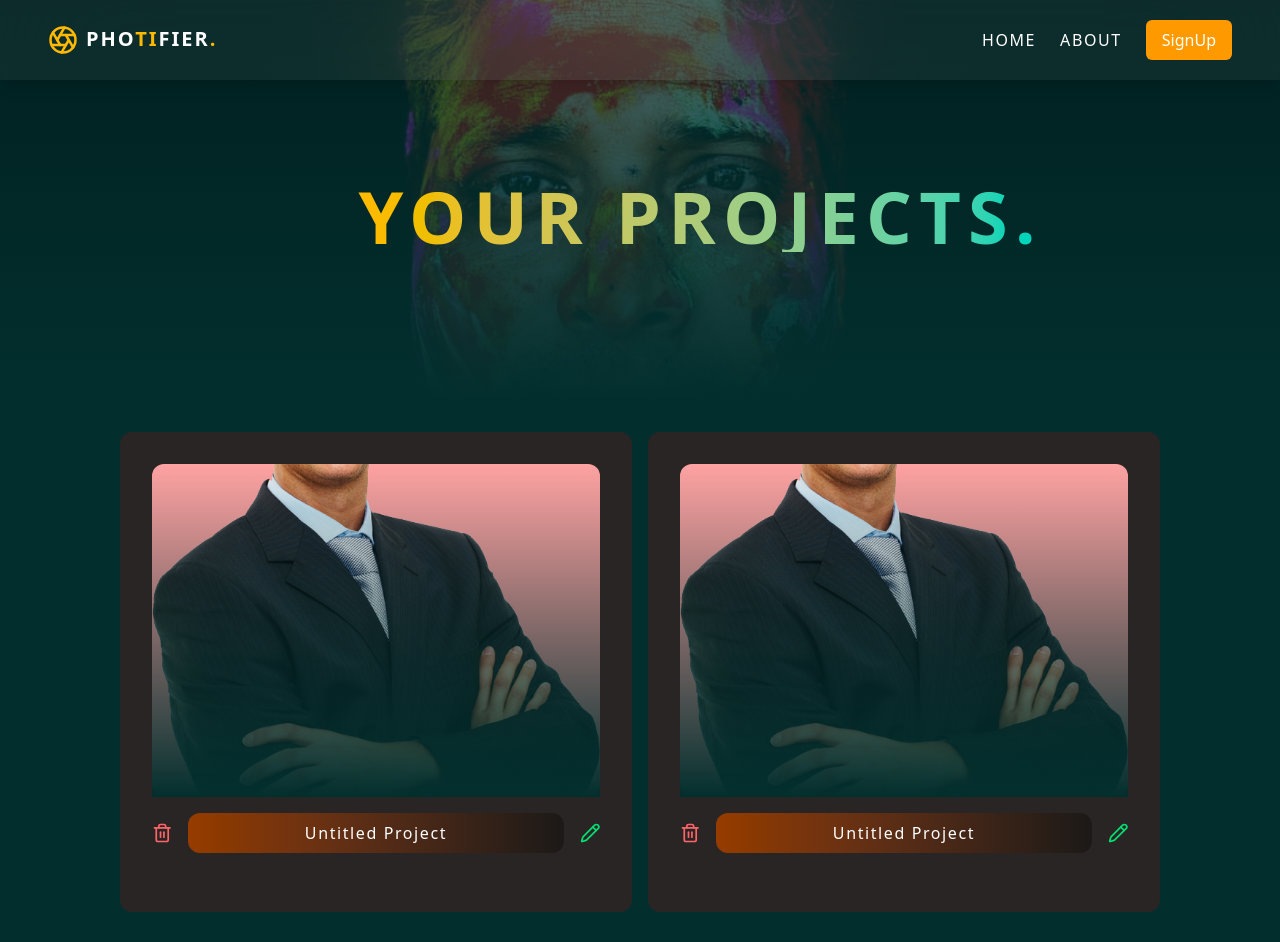
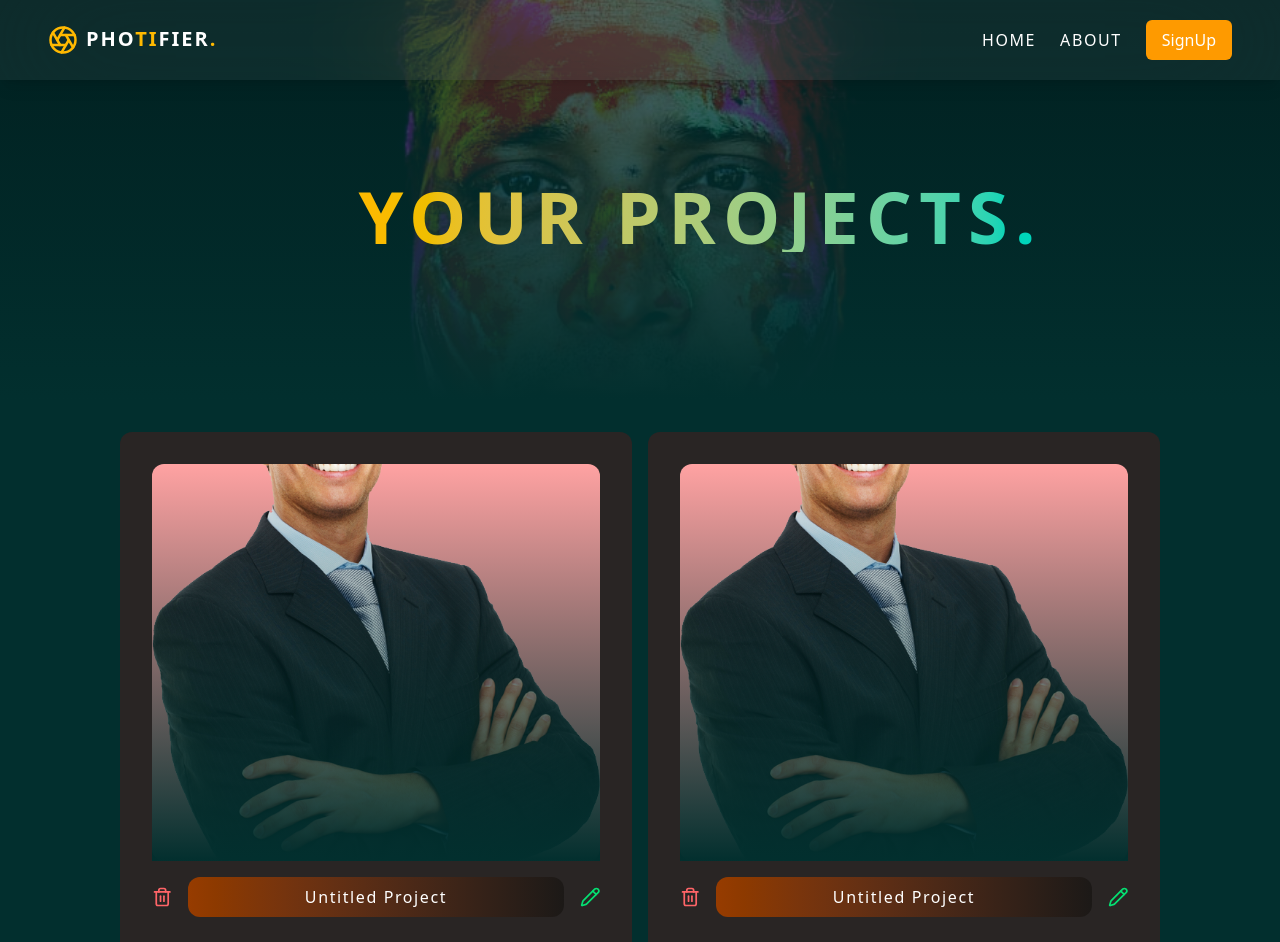
Before and after one commit to mainprins/photo-editor, a React (Vite) app in the folder frontend/: page /lists in a window 1280 px wide. Shown: the top 942 px of the page. Built offline with nearby package versions, Linux system fonts and the light colour scheme.

Commit message:
Made the listing page responsive

```diff
--- a/frontend/src/pages/ListsPage.jsx
+++ b/frontend/src/pages/ListsPage.jsx
@@ -7,15 +7,15 @@ const ListsPage = () => {
 
     return (
         <>
-            <div className={`bg-teal-950 w-[100vw] h-[50vh] ${isPopupOpen ? "blur-3xl" : null}`}>
+            <div className={`bg-teal-950 w-[100vw] min-h-80 h-[50vh] ${isPopupOpen ? "blur-3xl" : null}`}>
                 <figure className='w-full h-full overflow-hidden relative'>
                     <img src="/colored.jpg" alt="coloredMan" className='w-[100%] h-[100%] opacity-30 object-cover' />
-                    <div className='bg-linear-to-b from-transparent to-teal-950 w-[100vw] h-[50vh] absolute top-0'></div>
+                    <div className='bg-linear-to-b from-transparent to-teal-950 w-[100vw] min-h-80 h-[50vh] absolute top-0'></div>
                     <h1 className='absolute bg-linear-to-r from-amber-400 to-teal-400 text-transparent bg-clip-text top-45 left-[28vw] font-bold text-4xl md:text-7xl tracking-widest'>YOUR PROJECTS.</h1>
                 </figure>
             </div>
             <div className={`bg-teal-950 ${isPopupOpen ? "blur-3xl" : null} w-[100vw] flex flex-wrap gap-4 justify-center p-8`}>
-                <div className='bg-stone-800 flex flex-col gap-4 p-8 w-[80vw] md:w-[40vw] h-[80vh] md:h-[60vh] rounded-xl'>
+                <div className='bg-stone-800 flex flex-col gap-4 p-8 w-[80vw] md:w-[40vw] h-[80vh] min-h-140 md:h-[60vh] rounded-xl'>
                     <figure className='bg-red-300 w-full h-[80%] rounded-xl relative'>
                         <div className='bg-linear-to-b from-transparent to-teal-950 w-full h-full absolute top-0'></div>
                         <img src="/personPhotifier.png" alt="thumbnail" className='w-full h-full object-cover' />
@@ -27,7 +27,7 @@ const ListsPage = () => {
                         <Pencil className='text-green-400 text-center h-full cursor-pointer hover:text-stone-700 transition-all duration-500' />
                     </div>
                 </div>
-                <div className='bg-stone-800 flex flex-col gap-4 p-8 w-[80vw] md:w-[40vw] h-[80vh] md:h-[60vh] rounded-xl'>
+                <div className='bg-stone-800 flex flex-col gap-4 p-8 w-[80vw] md:w-[40vw] h-[80vh] min-h-140 md:h-[60vh] rounded-xl'>
                     <figure className='bg-red-300 w-full h-[80%] rounded-xl relative'>
                         <div className='bg-linear-to-b from-transparent to-teal-950 w-full h-full absolute top-0'></div>
                         <img src="/personPhotifier.png" alt="thumbnail" className='w-full h-full object-cover' />
@@ -49,15 +49,17 @@ const ListsPage = () => {
             </div>
             {isPopupOpen && (
                 <>
-                    <div className='hidden fixed top-50 bg-black w-[50vw] h-[80vh] md:h-[60vh] md:flex flex-col gap-6 justify-center items-center left-90 rounded-xl p-8 text-white'>
+                    <div className='fixed top-50 bg-black w-[80vw] min-h-90 h-[60vh] md:h-[60vh] flex flex-col gap-6 justify-center items-center left-10 md:left-30 rounded-xl p-8 text-white'>
                         <h1 className='bg-linear-to-r text-center from-amber-400 to-teal-400 text-transparent bg-clip-text font-bold text-4xl tracking-widest'>Create New Project</h1>
                         <form action="" className='flex flex-col items-center gap-6'>
                             <input type="text" placeholder='Enter Project Name' name="" id="" className='p-3 outline-none' />
                             <input type="text" placeholder='Enter Project Genre' name="" id="" className='p-3 outline-none' />
                             <button className='p-2 bg-teal-300 text-black hover:bg-amber-200 cursor-pointer transition-all duration-500 tracking-wider rounded-xl'>Create</button>
+                            <button onClick={()=> setIsPopupOpen(false)} className='p-2 bg-red-400 text-black hover:bg-red-200 cursor-pointer transition-all duration-500 tracking-wider rounded-xl'>Cancel</button>
                         </form>
+
                     </div>
-                    <button onClick={() => setIsPopupOpen(false)} className='hidden fixed w-[3vw] md:flex justify-center items-center h-[6vh] rounded-full text-center top-55 left-260 bg-amber-50 hover:bg-stone-500 cursor-pointer'><Minimize2 /></button>
+
 
 
                 </>
```
